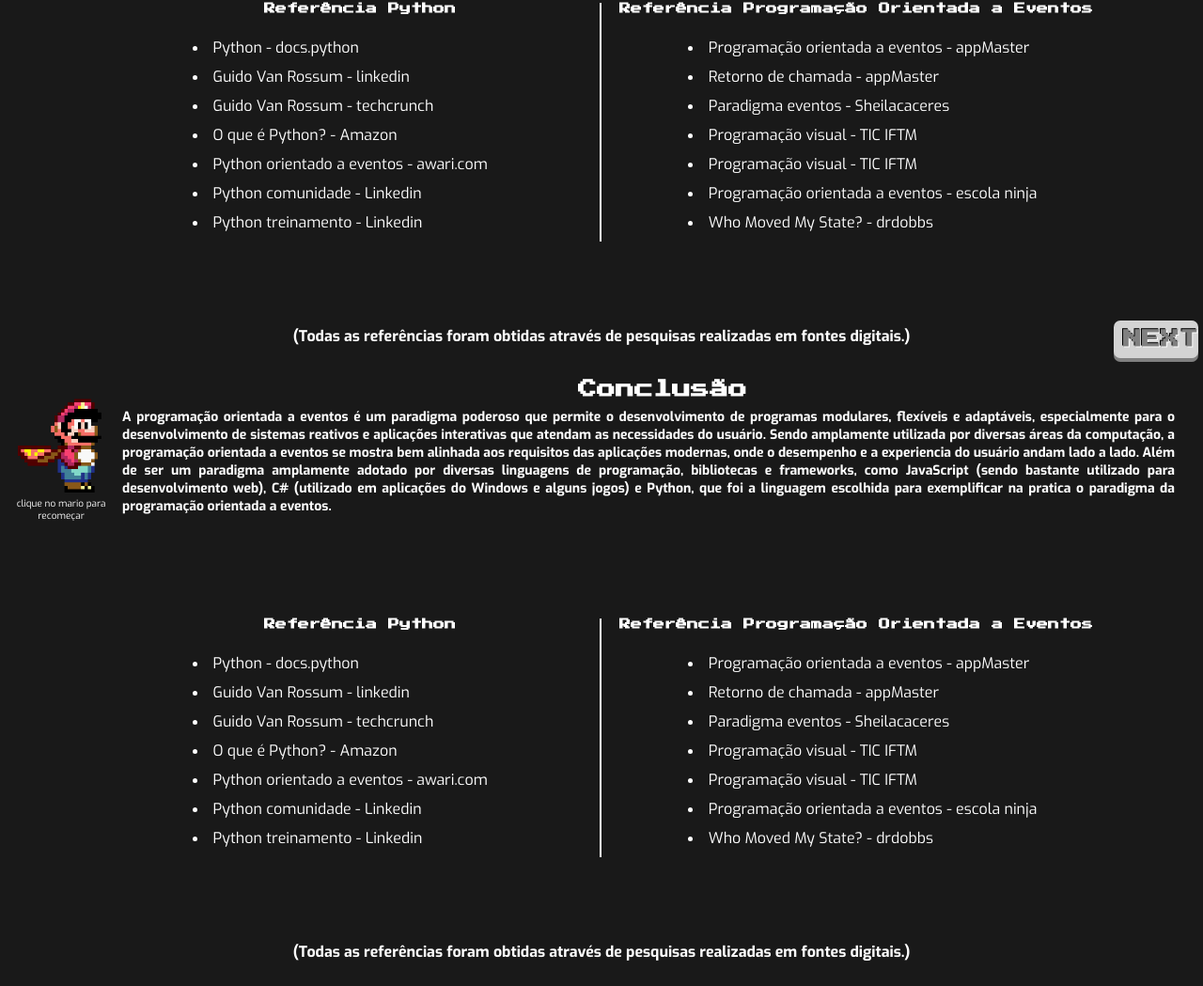
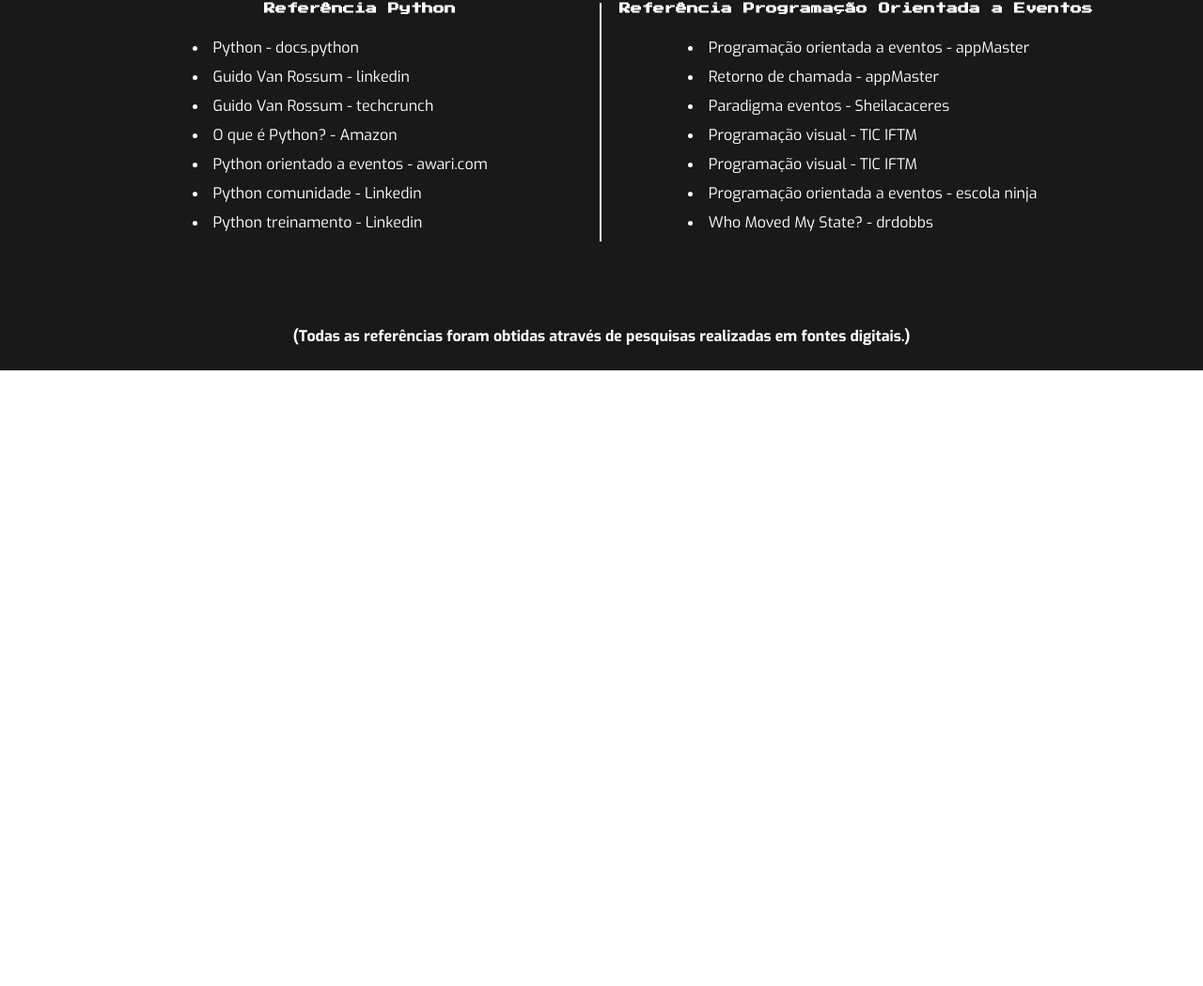
Before and after one commit to JoaoPedroAmaral/Programacao_Orientada_a_Eventos, a plain HTML site: page index.html in a window 1280 px wide. Shown: the part 2661-3710 px from the top of the page at 94% size. After the commit the page ends 3055 px from the top, so only its background shows below. Drawn offline with Linux system fonts and the light colour scheme; a web font is replaced by a local one.

Commit message:
arrumado

```diff
--- a/CSS/style.css
+++ b/CSS/style.css
@@ -681,6 +681,7 @@ body{
     display: none;
 }
 
+
 .conjunto{
     display: block;
 }
--- a/index.html
+++ b/index.html
@@ -169,11 +169,6 @@
                     </div>
                 </div>
             </div>
-            <div class="btnNext" id="btnNextmobile">
-                <a class="linkNext linkmobile" href="javascript:void(0)">
-                    <span class='start-btn'>NEXT</span>
-                </a>
-            </div>
             <div class="btnNextDark" id="btnNextDark">
                 <a class="linkNext linkmobile" href="#apresentacaoPY">
                     <span class='start-btn'>NEXT</span>
@@ -186,12 +181,7 @@
     <div class="apresentacaoPython" id="apresentacaoPY">
         <div class="bkBlack">
             <div class="titlePOE1" id="titlePOE"></div>
-            <div class="titlePOE1" id="titlePOE"></div>
             <h4>Toda Ação Tem uma Reação!</h4>
-            <div class="textPOE1" id="textPOE"></div>
-            <div class="btnNextPOE" id="btnPOE" onclick="changePOE()">
-                <a class="linkNext"><span class='start-btn'>NEXT</span></a>
-            </div>
             <div class="textPOE1" id="textPOE"></div>
             <div class="btnNextPOE" id="btnPOE" onclick="changePOE()">
                 <a class="linkNext"><span class='start-btn'>NEXT</span></a>
@@ -247,54 +237,6 @@
             </div>
         </footer>
     </div>
-    <div class="BKFOOOTER">
-        <footer class="footer" id ="footer">
-            <div class="conclusion">
-                <div class="IconMario">
-                    <div class="DivMar">
-                        <a href="#" class="linkMar"><img class="mario" src="IMG/Mario.gif" alt="Mario Run"></a>
-                        <p>clique no mario para recomeçar</p>
-                    </div>
-                </div>
-                <div class="areaconclusion">
-                    <h2 class="Ctitle">Conclusão</h2>
-                    <p class="Ctext">A programação orientada a eventos é um paradigma poderoso que permite o desenvolvimento de programas modulares, flexíveis e adaptáveis, especialmente para o desenvolvimento de sistemas reativos e aplicações interativas que atendam as necessidades do usuário. Sendo amplamente utilizada por diversas áreas da computação, a programação orientada a eventos se mostra bem alinhada aos requisitos das aplicações modernas, onde o desempenho e a experiencia do usuário andam lado a lado. Além de ser um paradigma amplamente adotado por diversas linguagens de programação, bibliotecas e frameworks, como JavaScript (sendo bastante utilizado para desenvolvimento web), C# (utilizado em aplicações do Windows e alguns jogos) e Python, que foi a linguagem escolhida para exemplificar na pratica o paradigma da programação orientada a eventos.</p>
-                </div>
-            </div>
-
-            <div class="referencesAll">
-                <div class="referencesPython">
-                    <h3 class="titleFooter">Referência Python</h3>
-                    <li><a href="https://docs.python.org/pt-br/3/tutorial/" class="linkFooter">Python - docs.python</a></li>
-                    <li><a href="https://www.linkedin.com/in/guido-van-rossum-4a0756/" class="linkFooter">Guido Van Rossum - linkedin</a></li>
-                    <li><a href="https://techcrunch.com/2012/12/07/dropbox-guido-van-rossum-python/" class="linkFooter">Guido Van Rossum - techcrunch</a></li>
-                    <li><a href="https://techcrunch.https://aws.amazon.com/pt/what-is/python/#:~:text=Guido%20Van%20Rossum%2C%20um%20programador,manter%20ocupado%20durante%20o%20Natal./2012/12/07/dropbox-guido-van-rossum-python/" class="linkFooter">O que é Python? - Amazon</a></li>
-                    <li><a href="https://awari.com.br/python-orientado-a-eventos-aprenda-a-programar-de-forma-dinamica/" class="linkFooter">Python orientado a eventos - awari.com</a></li>
-                    <li><a href="https://www.linkedin.com/company/apyb/?originalSubdomain=br" class="linkFooter">Python comunidade - Linkedin</a></li>
-                    <li><a href="https://www.linkedin.com/learning/topics/python?originalSubdomain=br" class="linkFooter">Python treinamento - Linkedin</a></li>
-
-                </div>
-                <div class="referencesPOE">
-                    <h3 class="titleFooter">Referência Programação Orientada a Eventos</h3>
-
-                    <li><a href="https://appmaster.io/pt/glossary/programacao-orientada-a-eventos" class="linkFooter">Programação orientada a eventos - appMaster</a></li>
-                    <li><a href="https://appmaster.io/pt/glossary/inferno-de-retorno-de-chamada" class="linkFooter">Retorno de chamada - appMaster</a></li>
-                    <li><a href="https://sheilacaceres.com/courses/pl/aula9/PL-9-ParadigmaEventos.pdf" class="linkFooter">Paradigma eventos - Sheilacaceres</a></li>
-                    <li><a href="https://www.esj.eti.br/IFTM/Disciplinas/Grau02/PV/PV_Unidade_13.pdf" class="linkFooter">Programação visual - TIC IFTM </a></li>
-                    <li><a href="https://www.esj.eti.br/IFTM/Disciplinas/Grau02/PV/PV_Unidade_13.pdf" class="linkFooter">Programação visual - TIC IFTM </a></li>
-                    <li><a href="https://blog.escolaninjawp.com.br/glossario/o-que-e-programacao-orientada-a-eventos/" class="linkFooter">Programação orientada a eventos - escola ninja</a></li>
-                    <li><a href="https://drdobbs.com/who-moved-my-state/184401643" class="linkFooter">Who Moved My State? - drdobbs</a></li>
-
-
-                </div>
-            </div>
-        </footer>
-        <footer class="footer2">
-            <div>
-                <p class="textFooter">(Todas as referências foram obtidas através de pesquisas realizadas em fontes digitais.) </p>
-            </div>
-        </footer>
-    </div>
 
     <script src="JS/script.js"></script>
 </body>
```
